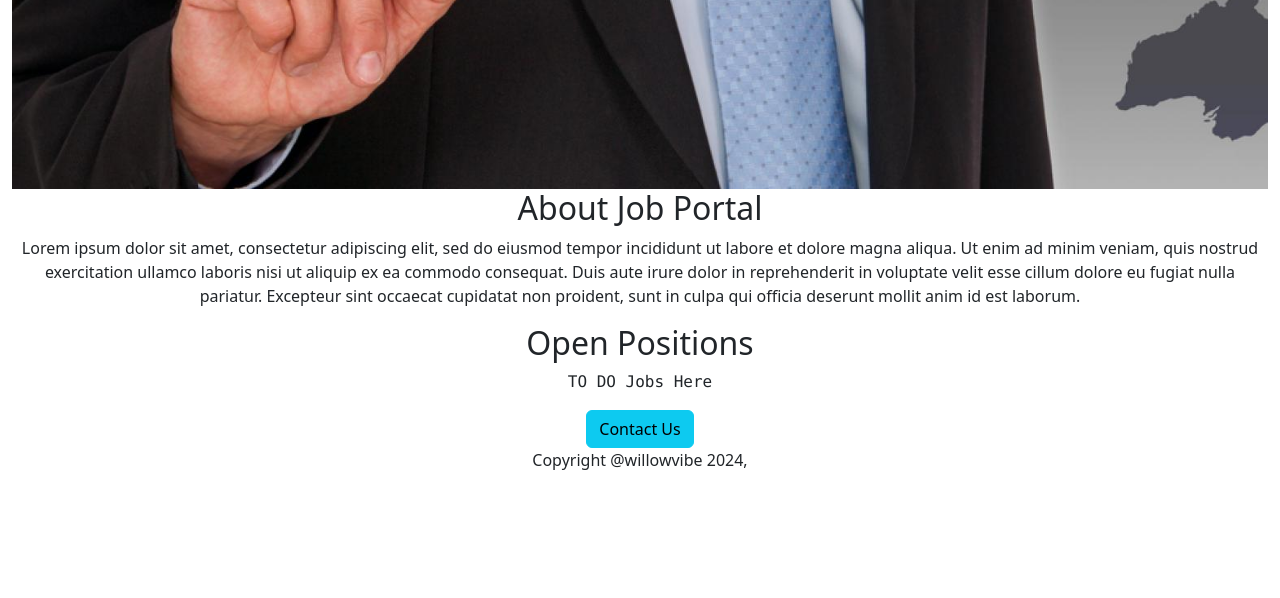
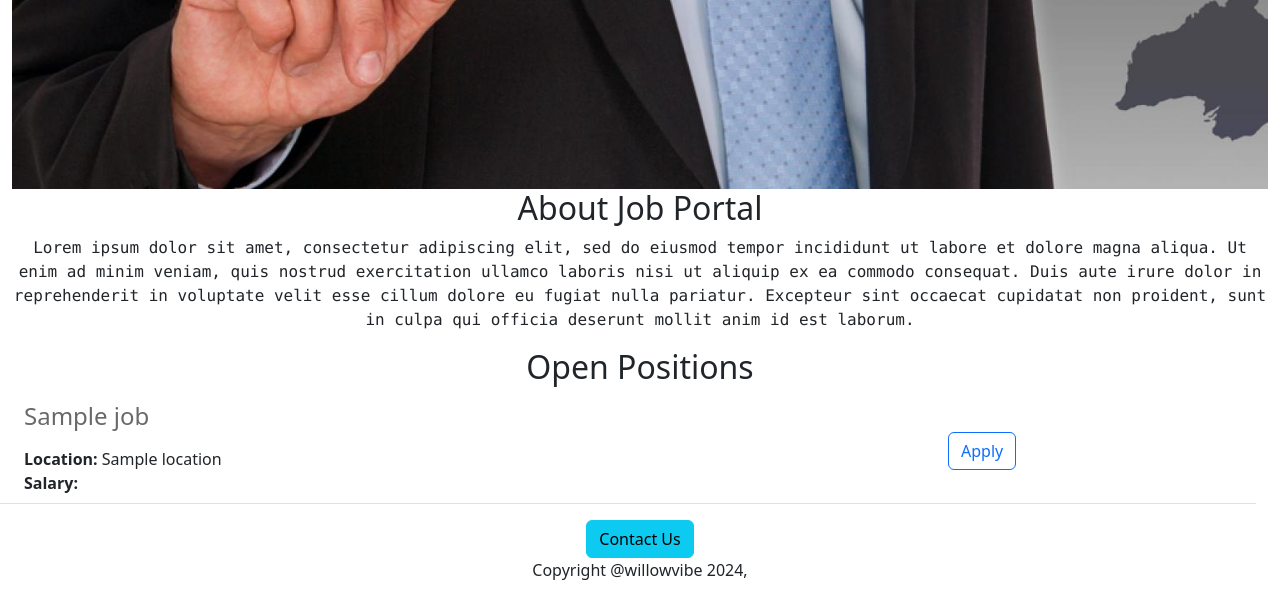
Before and after one commit to harishconti/flask_tut, a Flask app: template proj_1/flaskProject/templates/home.html in a window 1280 px wide. Shown: the part 519-1117 px from the top of the page. Before the commit the page ends 989 px from the top, so only its background shows below. Run offline with Flask 3, Linux system fonts and the light colour scheme; the template is opened without the code that fills it: most values are stand-ins (such as "Sample title", 1, 10 or a date in 2020).

Commit message:
base page and simple job page done

```diff
--- a/proj_1/flaskProject/app.py
+++ b/proj_1/flaskProject/app.py
@@ -1,11 +1,24 @@
 from flask import Flask, render_template
+import json
 
 app = Flask(__name__)
+json_path = r'temp/emp_data.json'
+
+
+def json_data(path):
+    with open(path) as data_file:
+        data = json.load(data_file)['jobs']
+    return data
 
 
 @app.route('/')
 def hello_world():
-    return render_template("home.html")
+    return render_template("home.html", jobs=data)
+
+
+@app.route('/api/jobs')
+def list_jobs():
+    return json_data(json_path)
 
 
 if __name__ == '__main__':
--- a/proj_1/flaskProject/templates/home.html
+++ b/proj_1/flaskProject/templates/home.html
@@ -12,11 +12,15 @@
     <script src="https://cdn.jsdelivr.net/npm/bootstrap@5.3.3/dist/js/bootstrap.bundle.min.js" integrity="sha384-YvpcrYf0tY3lHB60NNkmXc5s9fDVZLESaAA55NDzOxhy9GkcIdslK1eN7N6jIeHz" crossorigin="anonymous"></script>
     <img class="img-fluid" id="banner" src="static/job_banner.jpg" alt="image load error">
     <h2>About Job Portal</h2>
-    <p>
+    <p class="font-monospace">
         Lorem ipsum dolor sit amet, consectetur adipiscing elit, sed do eiusmod tempor incididunt ut labore et dolore magna aliqua. Ut enim ad minim veniam, quis nostrud exercitation ullamco laboris nisi ut aliquip ex ea commodo consequat. Duis aute irure dolor in reprehenderit in voluptate velit esse cillum dolore eu fugiat nulla pariatur. Excepteur sint occaecat cupidatat non proident, sunt in culpa qui officia deserunt mollit anim id est laborum.
     </p>
     <h2>Open Positions</h2>
-    <p class="font-monospace">TO DO Jobs Here</p>
+    <p class="font-monospace">
+        {% for job in jobs %}
+            {% include 'jobitem.html' %}
+        {% endfor %}
+    </p>
     <button type="button" class="btn btn-info">Contact Us</button>
     <p>Copyright @willowvibe 2024,</p>
 </div>
--- /dev/null
+++ b/proj_1/flaskProject/templates/jobitem.html
@@ -0,0 +1,15 @@
+<div class="container-xxl border-bottom text-start row" style="padding-bottom: 8px">
+        <div class="col-9">
+        <h4 style="color: dimgrey; margin-bottom: 16px">{{job['title']}}</h4>
+        <div>
+            <b>Location:</b> {{job['location']}}
+        </div>
+        <div>
+            <b>Salary:</b>{% if 'salary' in job %}
+            {{job['salary']}} {% endif %}
+        </div>
+        </div>
+        <div class=" col-3" style="padding-top: 30px">
+        <button type="button" class="btn btn-outline-primary" >Apply</button>
+        </div>
+</div>
```
Also changed, not shown: 2 other files.
